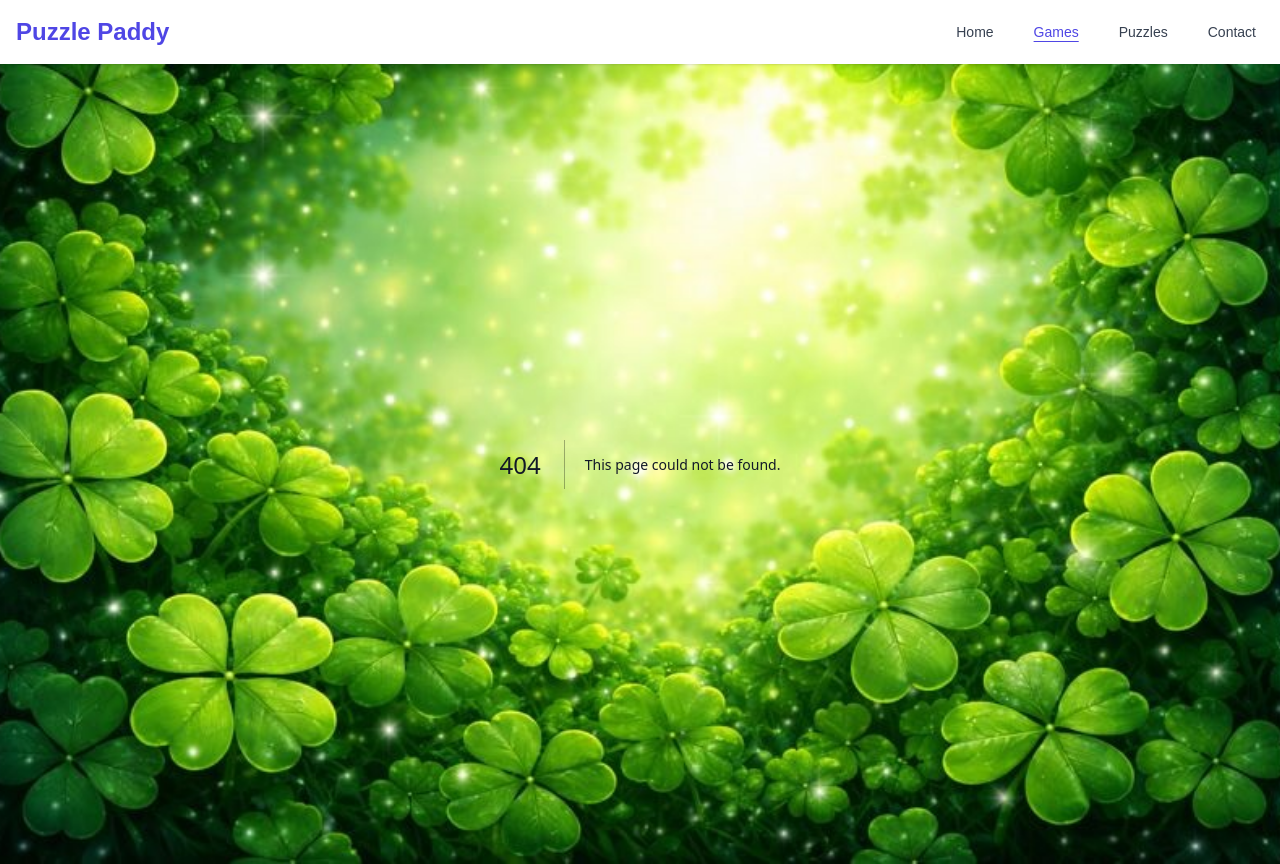
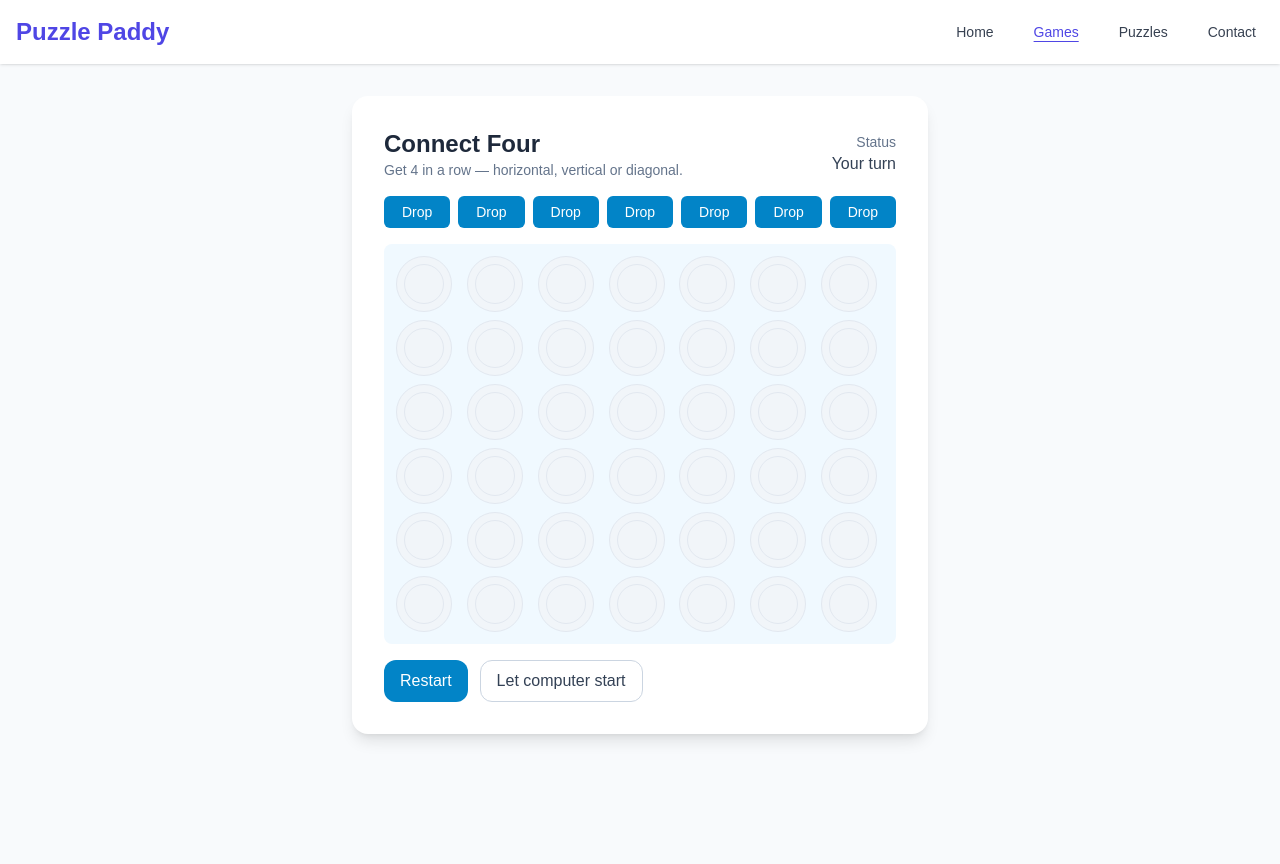
Before and after one commit to MichaelMcKibbin/puzzlepaddy.com, a Next.js app: page /games/connect-four in a window 1280 px wide. Before the commit this address had no page. Built offline with nearby package versions, Linux system fonts and the light colour scheme.

Commit message:
feature: added 4-in-a-row game

```diff
--- a/pages/games.js
+++ b/pages/games.js
@@ -7,7 +7,8 @@ const games = [
     { slug: 'snake', name: 'Snake' },
     { slug: 'hangman', name: 'Hangman' },
     { slug: 'number-guess', name: 'Number Guessing' },
-    { slug: 'dog-rescue', name: 'Dog Rescue'}
+    { slug: 'dog-rescue', name: 'Dog Rescue'},
+    { slug: 'connect-four', name: 'Connect Four'}
 ];
 
 export default function Games() {
--- /dev/null
+++ b/pages/games/connect-four.js
@@ -0,0 +1,245 @@
+// javascript
+// pages/games/connect-four.js
+import { useState } from "react";
+
+const ROWS = 6;
+const COLS = 7;
+const PLAYER = "P";
+const COMPUTER = "C";
+
+function createEmptyGrid() {
+  return Array.from({ length: ROWS }, () => Array(COLS).fill(null));
+}
+
+function findAvailableRow(grid, col) {
+  for (let r = ROWS - 1; r >= 0; r--) if (!grid[r][col]) return r;
+  return -1;
+}
+
+function cloneGrid(grid) {
+  return grid.map((row) => row.slice());
+}
+
+function getWinningLine(grid, player) {
+  const dirs = [
+    [0, 1],
+    [1, 0],
+    [1, 1],
+    [1, -1],
+  ];
+  for (let r = 0; r < ROWS; r++) {
+    for (let c = 0; c < COLS; c++) {
+      if (grid[r][c] !== player) continue;
+      for (const [dr, dc] of dirs) {
+        const cells = [[r, c]];
+        // forward
+        let rr = r + dr;
+        let cc = c + dc;
+        while (rr >= 0 && rr < ROWS && cc >= 0 && cc < COLS && grid[rr][cc] === player) {
+          cells.push([rr, cc]);
+          rr += dr;
+          cc += dc;
+        }
+        // backward
+        rr = r - dr;
+        cc = c - dc;
+        while (rr >= 0 && rr < ROWS && cc >= 0 && cc < COLS && grid[rr][cc] === player) {
+          cells.unshift([rr, cc]);
+          rr -= dr;
+          cc -= dc;
+        }
+        if (cells.length >= 4) return cells;
+      }
+    }
+  }
+  return null;
+}
+
+function checkWin(grid, player) {
+  return !!getWinningLine(grid, player);
+}
+
+function isDraw(grid) {
+  return grid.every((row) => row.every((cell) => cell !== null));
+}
+
+function computerChooseColumn(grid) {
+  // 1) Win if possible
+  for (let c = 0; c < COLS; c++) {
+    const r = findAvailableRow(grid, c);
+    if (r === -1) continue;
+    const g = cloneGrid(grid);
+    g[r][c] = COMPUTER;
+    if (checkWin(g, COMPUTER)) return c;
+  }
+  // 2) Block player win
+  for (let c = 0; c < COLS; c++) {
+    const r = findAvailableRow(grid, c);
+    if (r === -1) continue;
+    const g = cloneGrid(grid);
+    g[r][c] = PLAYER;
+    if (checkWin(g, PLAYER)) return c;
+  }
+  // 3) Prefer center column, then random among available
+  const preferred = [3, 2, 4, 1, 5, 0, 6];
+  for (const c of preferred) {
+    if (findAvailableRow(grid, c) !== -1) return c;
+  }
+  return -1;
+}
+
+export default function ConnectFourGame() {
+  const [grid, setGrid] = useState(createEmptyGrid());
+  const [gameOver, setGameOver] = useState(false);
+  const [message, setMessage] = useState("Your turn");
+  const [turnLocked, setTurnLocked] = useState(false); // prevents double-clicks while AI thinking
+  const [winningCells, setWinningCells] = useState([]); // array of "r-c" strings
+
+  const handleDrop = (col) => {
+    if (gameOver || turnLocked) return;
+    const row = findAvailableRow(grid, col);
+    if (row === -1) return;
+    setTurnLocked(true);
+    const newGrid = cloneGrid(grid);
+    newGrid[row][col] = PLAYER;
+    setGrid(newGrid);
+
+    const playerWin = getWinningLine(newGrid, PLAYER);
+    if (playerWin) {
+      setGameOver(true);
+      setMessage("You win!");
+      setWinningCells(playerWin.map(([r, c]) => `${r}-${c}`));
+      setTurnLocked(false);
+      return;
+    }
+
+    if (isDraw(newGrid)) {
+      setGameOver(true);
+      setMessage("Draw");
+      setTurnLocked(false);
+      return;
+    }
+
+    setMessage("Computer thinking...");
+    setTimeout(() => {
+      const aiCol = computerChooseColumn(newGrid);
+      if (aiCol === -1) {
+        setGameOver(true);
+        setMessage("Draw");
+        setTurnLocked(false);
+        return;
+      }
+      const aiRow = findAvailableRow(newGrid, aiCol);
+      const afterAi = cloneGrid(newGrid);
+      afterAi[aiRow][aiCol] = COMPUTER;
+      setGrid(afterAi);
+
+      const aiWin = getWinningLine(afterAi, COMPUTER);
+      if (aiWin) {
+        setGameOver(true);
+        setMessage("Computer wins");
+        setWinningCells(aiWin.map(([r, c]) => `${r}-${c}`));
+      } else if (isDraw(afterAi)) {
+        setGameOver(true);
+        setMessage("Draw");
+      } else {
+        setMessage("Your turn");
+      }
+      setTurnLocked(false);
+    }, 350);
+  };
+
+  const handleRestart = () => {
+    setGrid(createEmptyGrid());
+    setGameOver(false);
+    setMessage("Your turn");
+    setTurnLocked(false);
+    setWinningCells([]);
+  };
+
+  // cell rendering helpers
+  const cellColor = (cell) =>
+    cell === PLAYER ? "bg-red-500" : cell === COMPUTER ? "bg-yellow-400" : "bg-transparent";
+
+  return (
+    <main className="min-h-screen flex items-start justify-center py-8 bg-slate-50">
+      <div className="w-full max-w-xl bg-white rounded-2xl shadow-lg p-6 sm:p-8 mx-auto">
+        <header className="flex items-center justify-between mb-4">
+          <div>
+            <h1 className="text-2xl font-bold text-slate-800">Connect Four</h1>
+            <p className="text-sm text-slate-500">Get 4 in a row — horizontal, vertical or diagonal.</p>
+          </div>
+          <div className="text-right">
+            <div className="text-sm text-slate-500">Status</div>
+            <div className="font-medium text-slate-700">{message}</div>
+          </div>
+        </header>
+
+        <div className="mb-4">
+          <div className="grid grid-cols-7 gap-2">
+            {Array.from({ length: COLS }).map((_, colIndex) => (
+              <button
+                key={`col-${colIndex}`}
+                onClick={() => handleDrop(colIndex)}
+                disabled={gameOver || turnLocked || findAvailableRow(grid, colIndex) === -1}
+                className="h-8 rounded-md bg-sky-600 text-white text-sm font-medium hover:bg-sky-700 disabled:opacity-40"
+                aria-label={`Drop in column ${colIndex + 1}`}
+              >
+                Drop
+              </button>
+            ))}
+          </div>
+        </div>
+
+        <div className="bg-sky-50 p-3 rounded-lg">
+          <div className="grid grid-rows-6 grid-cols-7 gap-2">
+            {grid.map((row, rIdx) =>
+              row.map((cell, cIdx) => {
+                const key = `${rIdx}-${cIdx}`;
+                const isWinning = winningCells.includes(key);
+                return (
+                  <div
+                    key={key}
+                    className="w-14 h-14 flex items-center justify-center bg-slate-100 rounded-full border border-slate-200"
+                  >
+                    <div
+                      className={`w-10 h-10 rounded-full border ${cell ? "border-transparent" : "border-slate-200"} ${cellColor(
+                        cell
+                      )} ${isWinning ? "animate-pulse ring-4 ring-emerald-300 scale-105" : ""}`}
+                      aria-hidden="true"
+                    />
+                  </div>
+                );
+              })
+            )}
+          </div>
+        </div>
+
+        <div className="mt-4 flex gap-3">
+          <button onClick={handleRestart} className="px-4 py-2 rounded-xl bg-sky-600 text-white font-medium hover:bg-sky-700">
+            Restart
+          </button>
+          <button
+            onClick={() => {
+              // give computer first move
+              handleRestart();
+              setTimeout(() => {
+                const col = computerChooseColumn(createEmptyGrid());
+                if (col !== -1) {
+                  const g = createEmptyGrid();
+                  const row = findAvailableRow(g, col);
+                  g[row][col] = COMPUTER;
+                  setGrid(g);
+                  setMessage("Your turn");
+                }
+              }, 200);
+            }}
+            className="px-4 py-2 rounded-xl border border-slate-300 text-slate-700 hover:bg-slate-50"
+          >
+            Let computer start
+          </button>
+        </div>
+      </div>
+    </main>
+  );
+}
```
